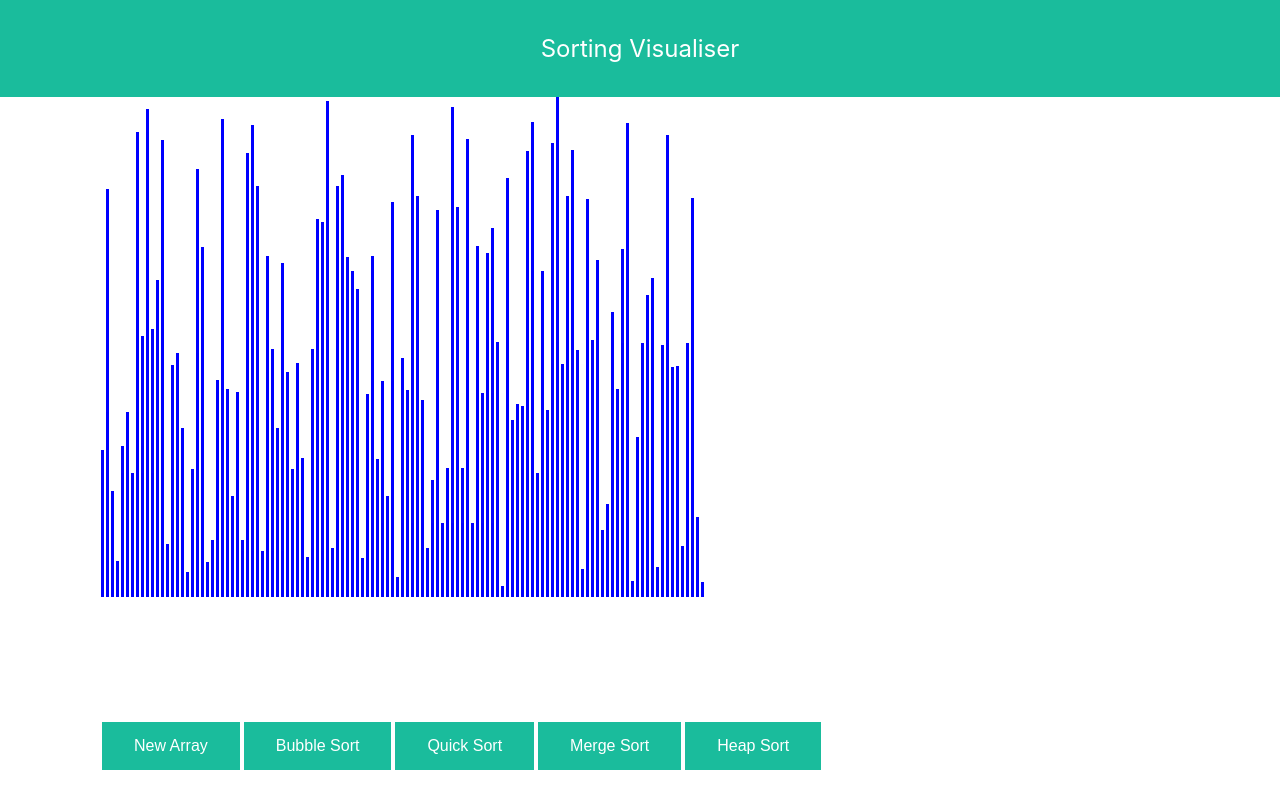
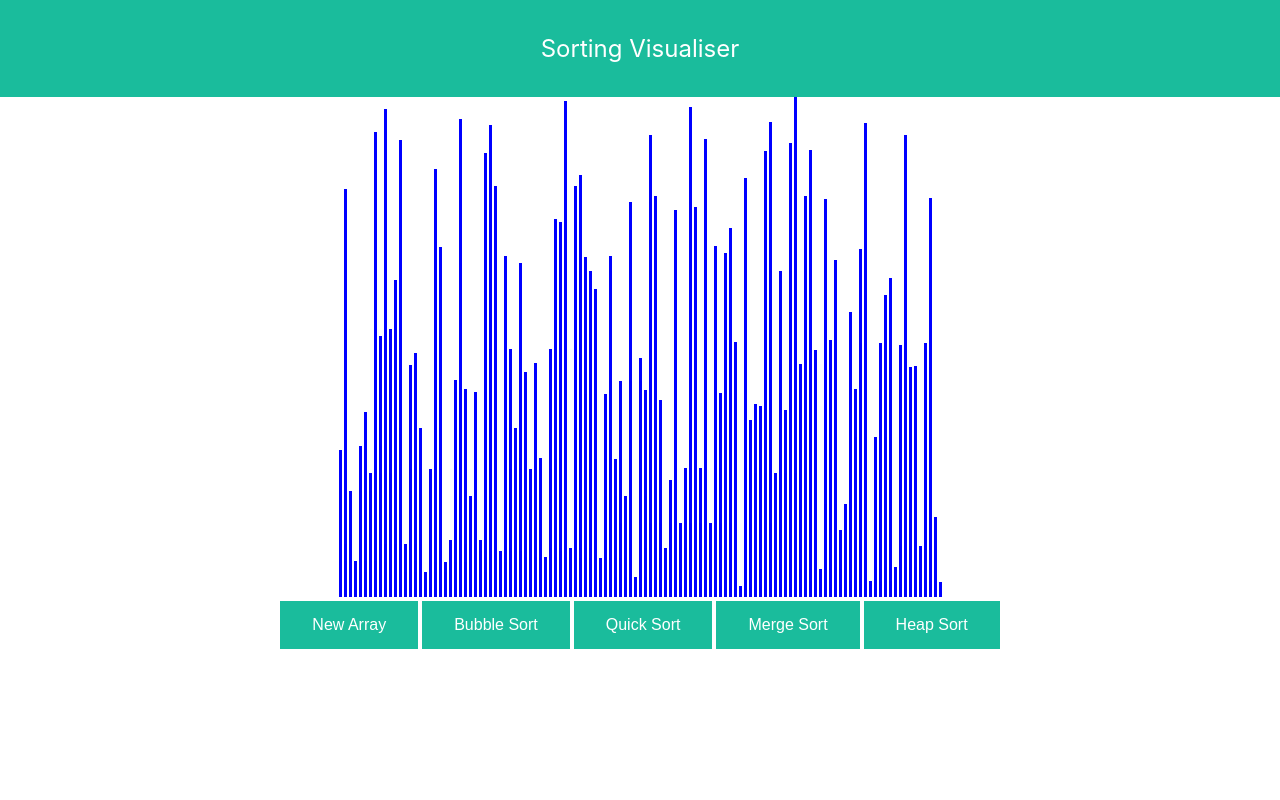
Before and after one commit to Linh012/sorting-visualiser, a React (Create React App) app: page / in a window 1280 px wide. Built offline with nearby package versions, Linux system fonts and the light colour scheme.

Commit message:
Adjust positioning and add disabled button styling

```diff
--- a/src/SortingVisualiser/SortingVisualiser.css
+++ b/src/SortingVisualiser/SortingVisualiser.css
@@ -5,17 +5,15 @@
 }
 
 .array-container {
-  left: 100px;
-  position: absolute;
+  position: static;
 }
 
 .button-container{
-  position:fixed;
-  bottom: 30px;
+  position: static;
 }
 
-button{
-  background-color: #1abc9c; /* #4CAF50 */
+.controls{
+  background-color: #1abc9c;
   border: none;
   color: white;
   padding: 15px 32px;
@@ -24,5 +22,16 @@
   display: inline-block;
   font-size: 16px;
   margin: 0 2px;
+}
 
+.controls-disabled{
+  background-color: #B0CEC9;
+  border: none;
+  color: white;
+  padding: 15px 32px;
+  text-align: center;
+  text-decoration: none;
+  display: inline-block;
+  font-size: 16px;
+  margin: 0 2px;
 }
```
